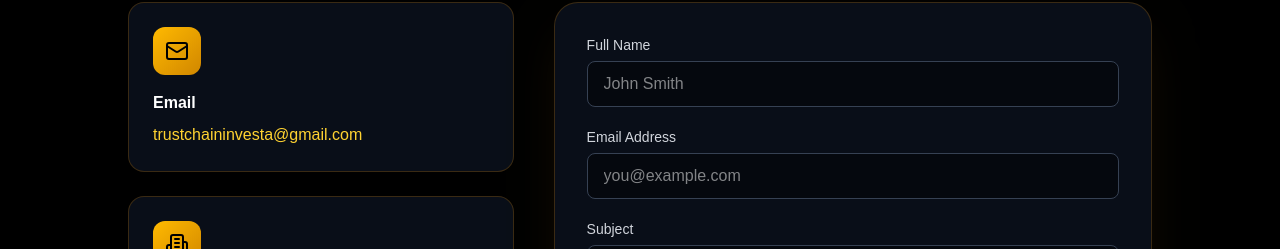
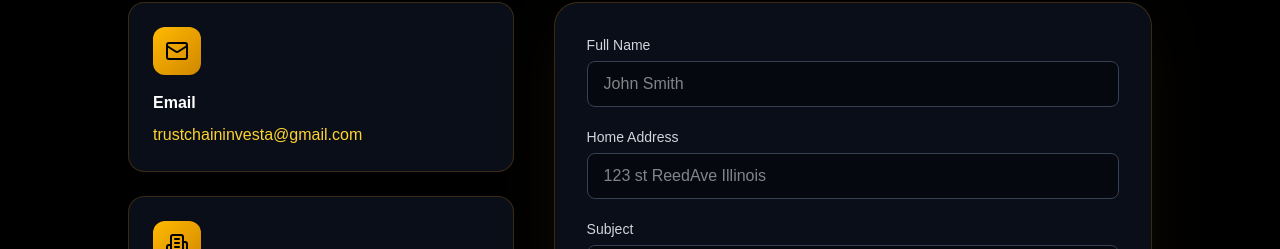
Before and after one commit to tcinvest/Trust-Chain-PWA, a Next.js app: page /contact in a window 1280 px wide. Shown: the part 495-744 px from the top of the page. Built offline with nearby package versions, Linux system fonts and the light colour scheme.

Commit message:
Update page.tsx

```diff
--- a/app/contact/page.tsx
+++ b/app/contact/page.tsx
@@ -109,7 +109,7 @@ export default function ContactPage() {
 
               <div>
                 <label htmlFor="email" className="block text-gray-300 text-sm font-medium mb-1.5">
-                  Email Address
+                  Home Address
                 </label>
                 <input
                   id="email"
@@ -118,7 +118,7 @@ export default function ContactPage() {
                   value={email}
                   onChange={(e) => setEmail(e.target.value)}
                   className="w-full bg-black/40 border border-gray-700 focus:border-amber-500 rounded-lg px-4 py-2.5 text-white text-sm sm:text-base outline-none transition-colors"
-                  placeholder="you@example.com"
+                  placeholder="123 st ReedAve Illinois"
                 />
               </div>
 
```
